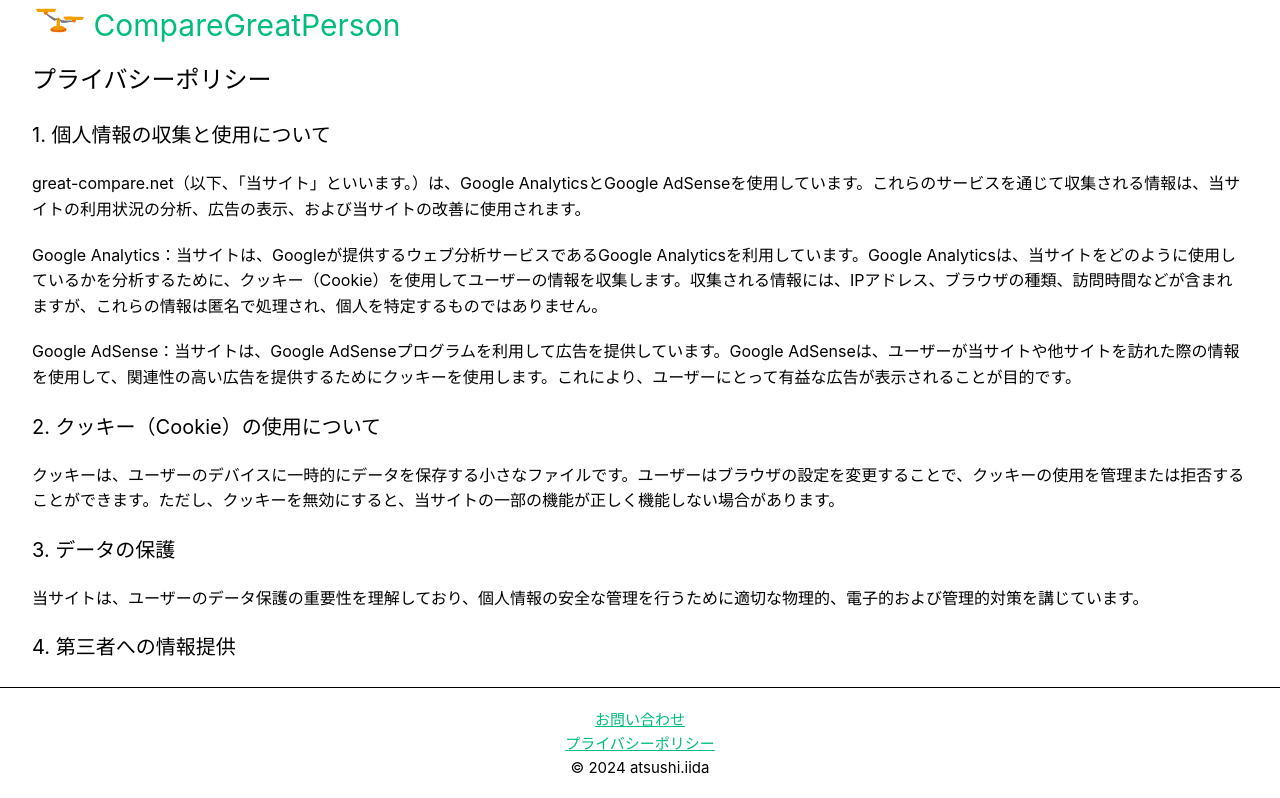
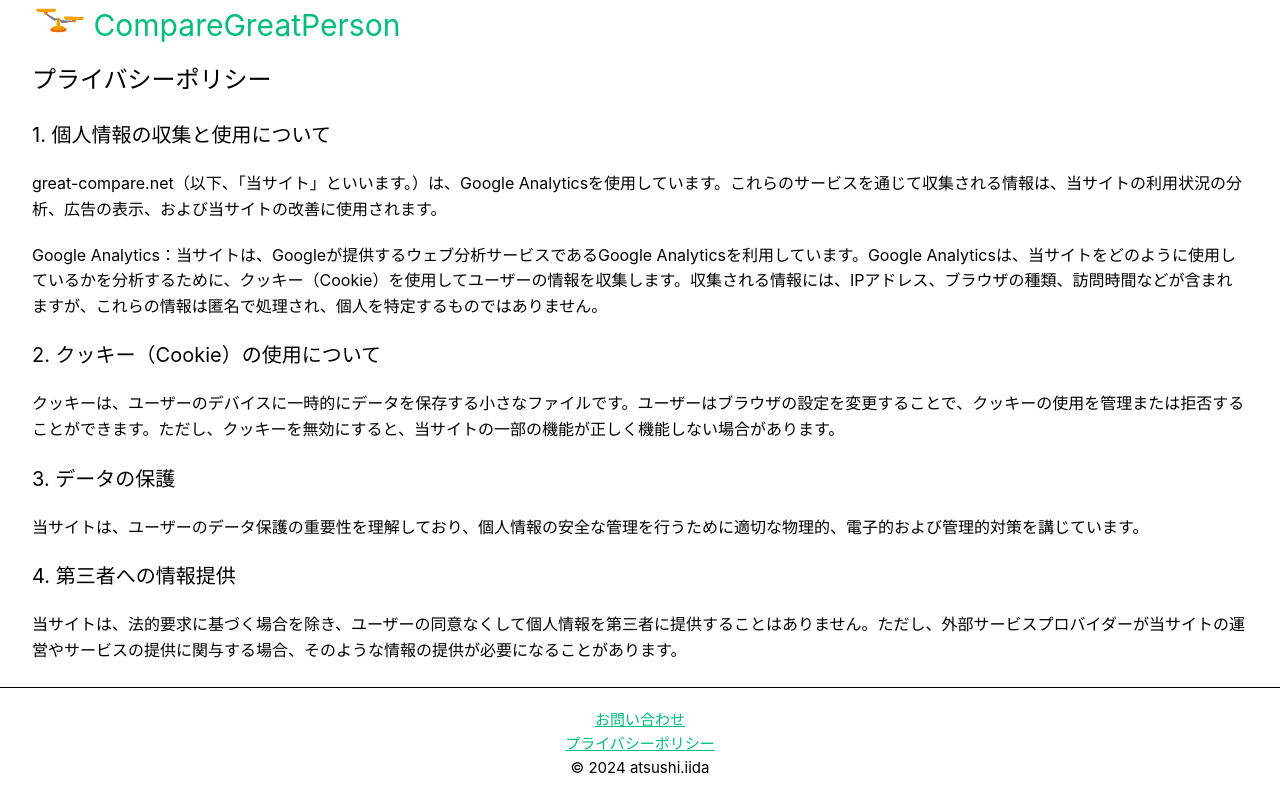
Before and after one commit to stamander/studyVue, a Vue app: page /privacyPolicy in a window 1280 px wide. Shown: the top 798 px of the page. Built offline with nearby package versions, Linux system fonts and the light colour scheme.

Commit message:
delete adsense

```diff
--- a/src/components/PrivacyPolicy.vue
+++ b/src/components/PrivacyPolicy.vue
@@ -6,17 +6,12 @@
 
     <h2>1. 個人情報の収集と使用について</h2>
     <p>
-      great-compare.net（以下、「当サイト」といいます。）は、Google AnalyticsとGoogle
-      AdSenseを使用しています。これらのサービスを通じて収集される情報は、当サイトの利用状況の分析、広告の表示、および当サイトの改善に使用されます。
+      great-compare.net（以下、「当サイト」といいます。）は、Google Analyticsを使用しています。これらのサービスを通じて収集される情報は、当サイトの利用状況の分析、広告の表示、および当サイトの改善に使用されます。
     </p>
     <p>
       Google Analytics：当サイトは、Googleが提供するウェブ分析サービスであるGoogle
       Analyticsを利用しています。Google
       Analyticsは、当サイトをどのように使用しているかを分析するために、クッキー（Cookie）を使用してユーザーの情報を収集します。収集される情報には、IPアドレス、ブラウザの種類、訪問時間などが含まれますが、これらの情報は匿名で処理され、個人を特定するものではありません。
-    </p>
-    <p>
-      Google AdSense：当サイトは、Google AdSenseプログラムを利用して広告を提供しています。Google
-      AdSenseは、ユーザーが当サイトや他サイトを訪れた際の情報を使用して、関連性の高い広告を提供するためにクッキーを使用します。これにより、ユーザーにとって有益な広告が表示されることが目的です。
     </p>
 
     <h2>2. クッキー（Cookie）の使用について</h2>
```
